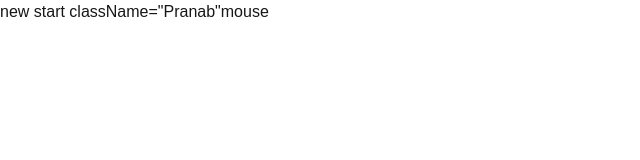
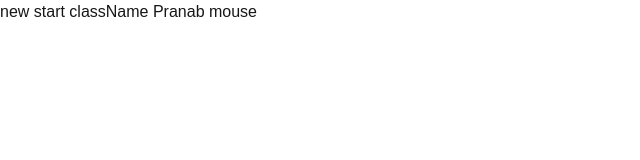
Before and after one commit to planetpatch/planetpatch_website, a Next.js app: page / in a window 1280 px wide. Shown: the top 160 px of the page, without its empty margins (0-640 px from the left). Built offline with nearby package versions, Linux system fonts and the light colour scheme.

Commit message:
Updated code

```diff
--- a/src/app/page.tsx
+++ b/src/app/page.tsx
@@ -4,7 +4,7 @@ export default function Home() {
   return (
     <div
     className="new-start">new start
-    className="Pranab"mouse
+    className Pranab mouse
     </div>
   );
 }
```
